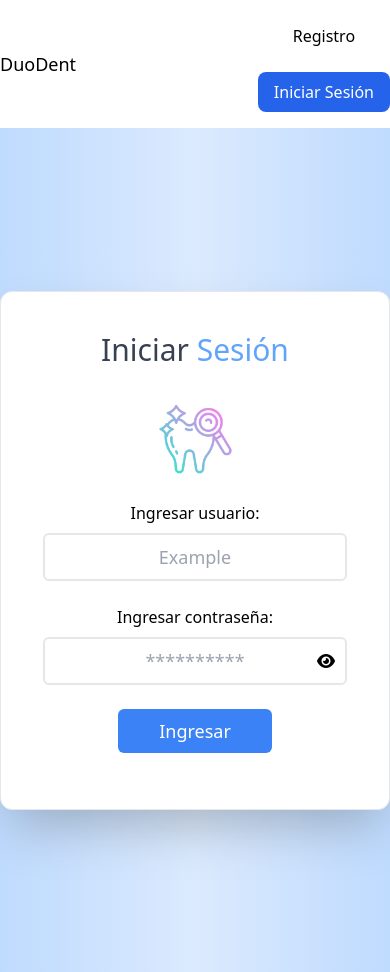
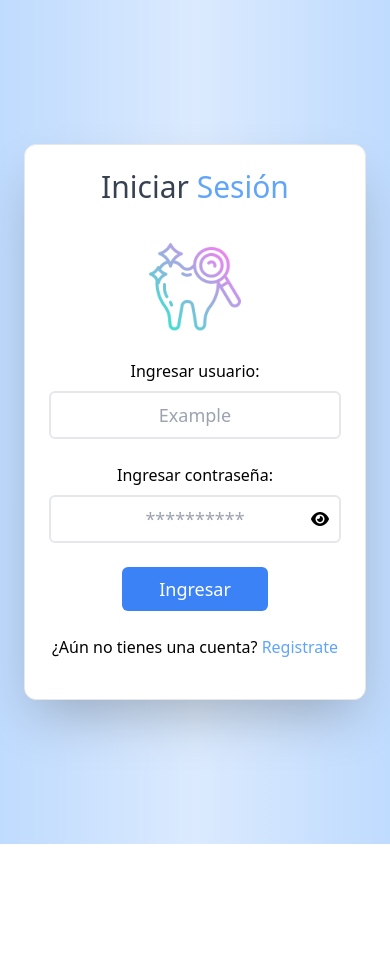
Before and after one commit to Nicole969/Clinica_W, a PHP site: page /login.php in a window 390 px wide. After the commit the page ends 844 px from the top, so only its background shows below. Run offline with PHP 8.4, Linux system fonts and the light colour scheme.

Commit message:
Responsivo del login

```diff
--- a/login.php
+++ b/login.php
@@ -1,15 +1,14 @@
 <?php
 require_once 'layout/header.php';
-require_once 'layout/nav.php';
 
 
 ?>
 
 <div class="bg-gradient-to-r from-blue-200 via-blue-100 to-blue-200 flex items-center justify-center min-h-screen">
-    <div class="max-w-md w-full bg-white border border-gray-200 p-10 rounded-xl shadow-2xl">
-        <h4 class="text-center text-3xl mb-8 text-gray-700">Iniciar <span class="text-blue-400"> Sesión</span></h4>
+    <div class="w-full max-w-md bg-white border border-gray-200 p-6 sm:p-10 rounded-xl shadow-2xl mx-6">
+        <h4 class="text-center text-3xl mb-8 text-gray-700">Iniciar <span class="text-blue-400">Sesión</span></h4>
         <div class="flex justify-center mb-6">
-            <img src="images/dental.png" alt="Imagen" class="w-1/4 h-auto">
+            <img src="images/dental.png" alt="Imagen" class="w-1/3 sm:w-1/4 h-auto">
         </div>
 
         <form method="post" action="<?php echo $_SERVER['PHP_SELF']; ?>" class="space-y-6 flex flex-col items-center">
@@ -26,18 +25,18 @@ require_once 'layout/nav.php';
             }
             ?>
             <?php if ($error): ?>
-                <div class="w-2/3 bg-red-100 text-red-700 border border-red-400 p-3 rounded mb-6 text-center">
+                <div class="w-full bg-red-100 text-red-700 border border-red-400 p-3 rounded mb-6 text-center">
                     <?php echo $error; ?>
                 </div>
             <?php endif; ?>
 
-            <div class="flex items-center flex-col space-y-2">
-                <a>Ingresar usuario:</a>
+            <div class="flex flex-col space-y-2">
+                <label class="text-center">Ingresar usuario:</label>
                 <input type="text" name="username" class="w-full text-lg px-5 py-2 rounded-md outline-none border-2 focus:border-blue-500 focus:ring-2 focus:ring-blue-200 text-center" placeholder="Example" required>
             </div>
 
-            <div class="flex items-center flex-col space-y-2 relative">
-                <a>Ingresar contraseña:</a>
+            <div class="flex flex-col space-y-2">
+                <label class="text-center">Ingresar contraseña:</label>
                 <div class="relative w-full">
                     <input type="password" name="password" id="password" class="w-full text-lg px-5 py-2 rounded-md outline-none border-2 focus:border-blue-500 focus:ring-2 focus:ring-blue-200 text-center" placeholder="**********" required>
                     <span id="togglePassword" class="absolute right-3 top-1/2 transform -translate-y-1/2 cursor-pointer">
@@ -46,10 +45,13 @@ require_once 'layout/nav.php';
                 </div>
             </div>
 
-            <input type="submit" name="submit" value="Ingresar" class="w-1/2 py-2 text-lg rounded-md text-white bg-blue-500 hover:bg-blue-700 focus:outline-none focus:ring-2 focus:ring-blue-200 cursor-pointer transition duration-300 transform hover:-translate-y-1">
+            <input type="submit" name="submit" value="Ingresar" class="w-1/2 sm:w-1/2 py-2 text-lg rounded-md text-white bg-blue-500 hover:bg-blue-700 focus:outline-none focus:ring-2 focus:ring-blue-200 cursor-pointer transition duration-300 transform hover:-translate-y-1">
+
+            <div class="text-center">¿Aún no tienes una cuenta? <a href="register.php" class="text-blue-400 hover:text-blue-600">Registrate</a></div>
         </form>
     </div>
 </div>
+
 
 <script>
     const togglePassword = document.querySelector('#togglePassword');
--- a/register.php
+++ b/register.php
@@ -1,6 +1,5 @@
 <?php
 require_once 'layout/header.php';
-require_once 'layout/nav.php';
 ?>
 
 <div class="bg-gray-50 font-[sans-serif] text-[#333]">
```
Lines whose indentation alone changed are shown as unchanged.
